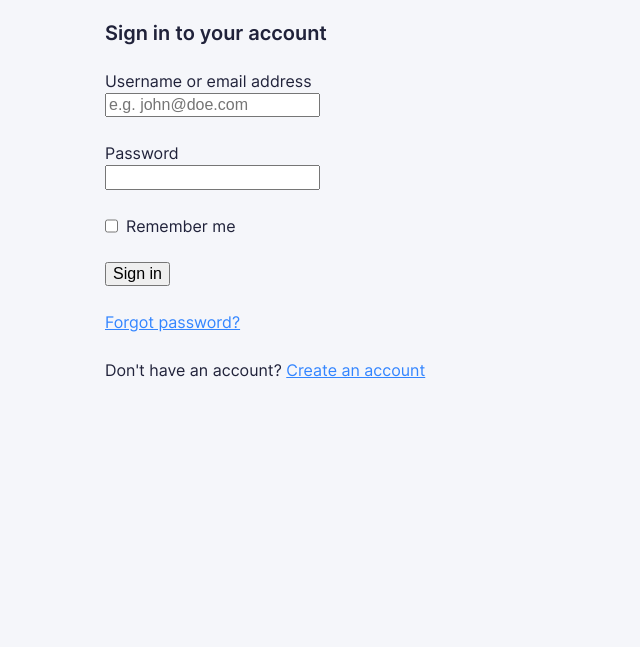
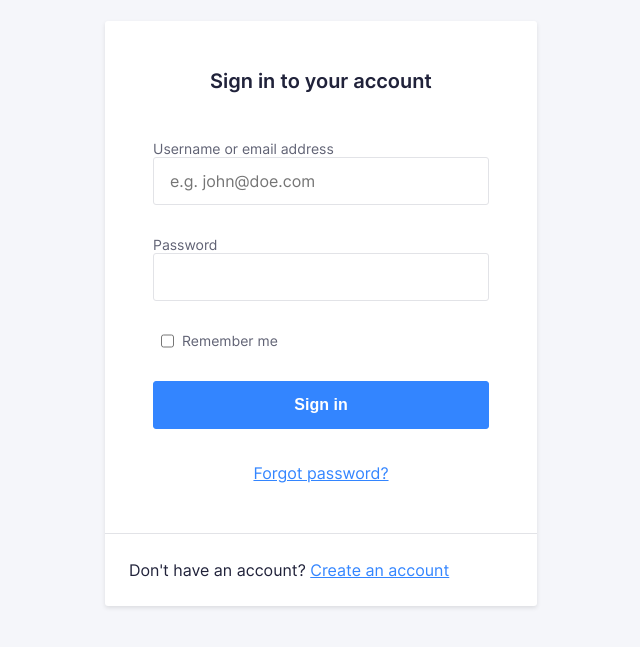
Before and after one commit to nmct-create3/login-form-design-vinnikalessia, a plain HTML site: page index.html in a window 1280 px wide. Shown: the part 75-722 px from the top of the page, without its empty margins (319-959 px from the left). Drawn offline with Linux system fonts and the light colour scheme.

Commit message:
css variables begin

```diff
--- a/css/screen.css
+++ b/css/screen.css
@@ -19,7 +19,12 @@
 #Variables
 \*------------------------------------*/
 
-:root {}
+:root {
+    accent-color: blue;
+    --global-color-alpha-light: #4F95FF;
+    --global-color-alpha: #3385FF;
+    --global-color-alpha-dark: #2E77E6;
+}
 
 /* CSS variables here */
 
@@ -176,11 +181,13 @@ a {
 a:visited,
 a:active {
     color: #3385FF;
+    color: var(--global-color-alpha);
 }
 
 a:hover,
 a:focus {
     color: #134da4;
+    color: var(--global-color-alpha-light);
 }
 
 label,
@@ -206,6 +213,10 @@ input{
 
 .o-row--login {
     /* stuff here to align the card */
+    display: flex;
+    flex-direction: column;
+    justify-content: center;
+    min-height: 100vh;
 }
 
 /* size modifiers */
@@ -479,6 +490,28 @@ input{
     Card with box shadow
 */
 
+.c-card{
+    background-color: white;
+    border-radius: 3px;
+    /* box-shadow: 0 2px 4px white; */
+    box-shadow: 0 2px 4px rgba(0, 0, 0, .1);
+}
+
+.c-card__header{
+    padding: 48px 48px 0;
+}
+
+.c-card__body{
+    padding: 0px 48px 0px;
+}
+
+.c-card__footer{
+    display: flow-root;
+    border-top: 1px solid #E2E3E7;
+    padding: 24px 24px 0;
+}
+
+
 /*
     Component: Forms
     ---
@@ -497,9 +530,28 @@ input{
     Class to put on all input="text" like form inputs
 */
 
-.c-input {}
+.c-input {
+    font-family: "Inter Web", sans-serif;
+    color: inherit;
+    -webkit-appearance: none;
+    -moz-appearance: none;
+    appearance: none;
+    width: 100%;
+    border-width: 1px;
+    border-style: solid;
+    border-color: #E2E3E7;
+    border-radius: 3px;
+    font-size: 16px;
+    line-height: 24px;
+    padding: 11px 16px; /*11 want 1 pixel van border*/
+    outline: none;
+}
 
-.c-input:focus {}
+.c-input:focus {
+    border-color: #3385FF;
+    /* box-shadow: 0 0 0 3px #3385ff4d; */
+    box-shadow: 0 0 0 3px rgb(51, 133, 255, .3);
+}
 
 /*
     Component: Label
@@ -507,7 +559,17 @@ input{
     Class to put on all form labels
 */
 
-.c-label {}
+.c-label {
+    font-size: 14px;
+    line-height: 16px;
+    margin-bottom: 8px;
+    color: #606274;
+    padding: 24px 0px 0px 0px;
+}
+
+.c-label--option{
+    margin-left: 8px;
+}
 
 /* If a input is focused within the form-field class change te color of the label */
 
@@ -519,15 +581,43 @@ input{
     Class to put on form buttons or links
 */
 
-.c-button {}
+.c-button {
+    line-height: 24px;
+    width: 100%;
+    background-color: #3385FF;
+    border: 1px solid #3385FF;
+    /* border: none; */
+    color: white;
+    padding: 11px 16px;
+    border-radius: 3px;
+    font-weight: 700;
+    font-size: 16px;
+    outline: none;
+    transition: all .1s ease;
+}
 
-.c-button:hover {}
+.c-button:hover {
+    background-color: #4F95FF;
+}
 
-.c-button:focus {}
+.c-button:focus {
+    box-shadow: 0 0 0 3px rgba(51, 133, 255, .3);
+    /* background-color: #00327d; */
+    border-color: #3385FF;
+}
 
-.c-button:active {}
+.c-button:active {
+    /* background-color: orange; */
+    background-color: #2E77E6;
+    /* color: hotpink; */
+    box-shadow: none;
+}
 
-.c-button--block {}
+.c-help{
+    padding: 24px 0;
+    text-align: center;
+}
+
 
 /*------------------------------------*\
 #UTILITIES
--- a/index.html
+++ b/index.html
@@ -32,36 +32,36 @@
             </h1>
             <form class="c-card">
                 <div class="c-card__header">
-                    <h4 class="c-card__title">
+                    <h4 class="c-card__title u-align-text-center">
                         Sign in to your account
                     </h4>
                 </div>
                 <div class="c-card__body">
-                    <p class="c-form-field">
+                    <p class="c-form-field c-label">
                         <label for="username">
                             Username or email address
                         </label>
-                        <input type="email" name="username" id="username"
+                        <input class="c-input" type="email" name="username" id="username"
                             placeholder="e.g. john@doe.com" required>
                     </p>
-                    <p class="c-form-field">
+                    <p class="c-form-field c-label">
                         <label for="password">
                             Password
                         </label>
-                        <input type="password" name="password" id="password"
+                        <input class="c-input" type="password" name="password" id="password"
                             required>
                     </p>
-                    <p class="c-form-field c-form-field--option">
+                    <p class="c-form-field c-form-field--option c-label c-label--option">
                         <input type="checkbox" name="rememberme"
                             id="rememberme">
-                        <label for="rememberme">
+                        <label class="" for="rememberme">
                             Remember me
                         </label>
                     </p>
-                    <p>
-                        <input type="submit" value="Sign in" />
+                    <p class="c-label">
+                        <input class="c-button" type="submit" value="Sign in" />
                     </p>
-                    <p>
+                    <p class="c-help">
                         <a href="#!">
                             Forgot password?
                         </a>
```
